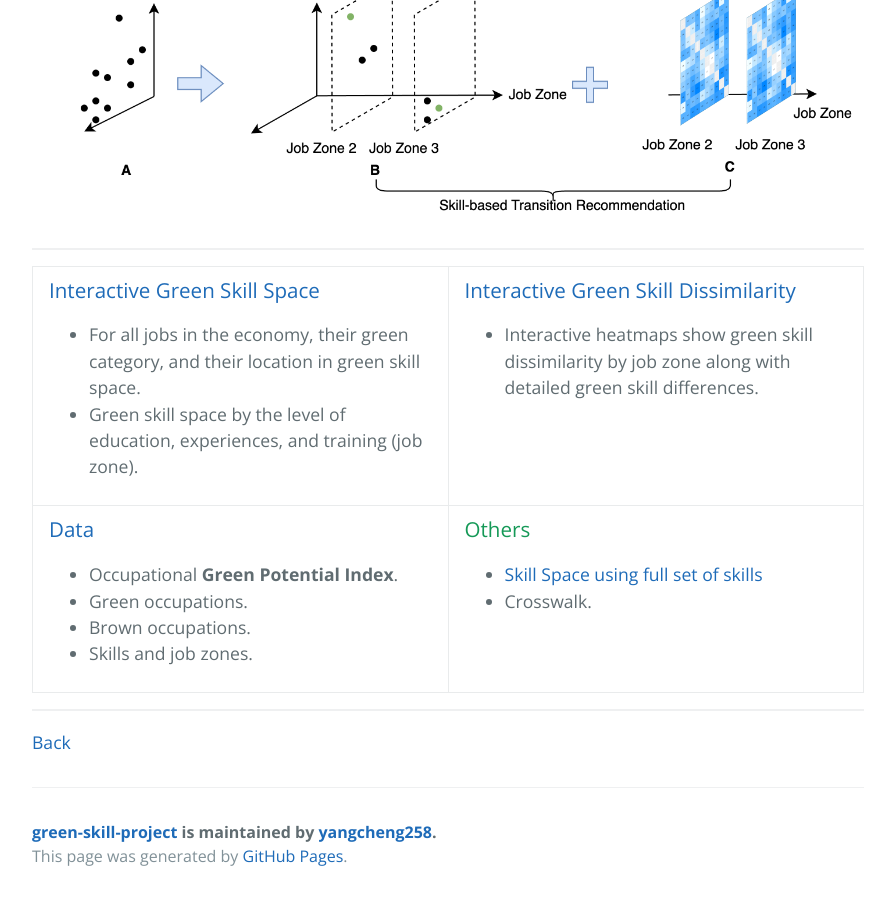
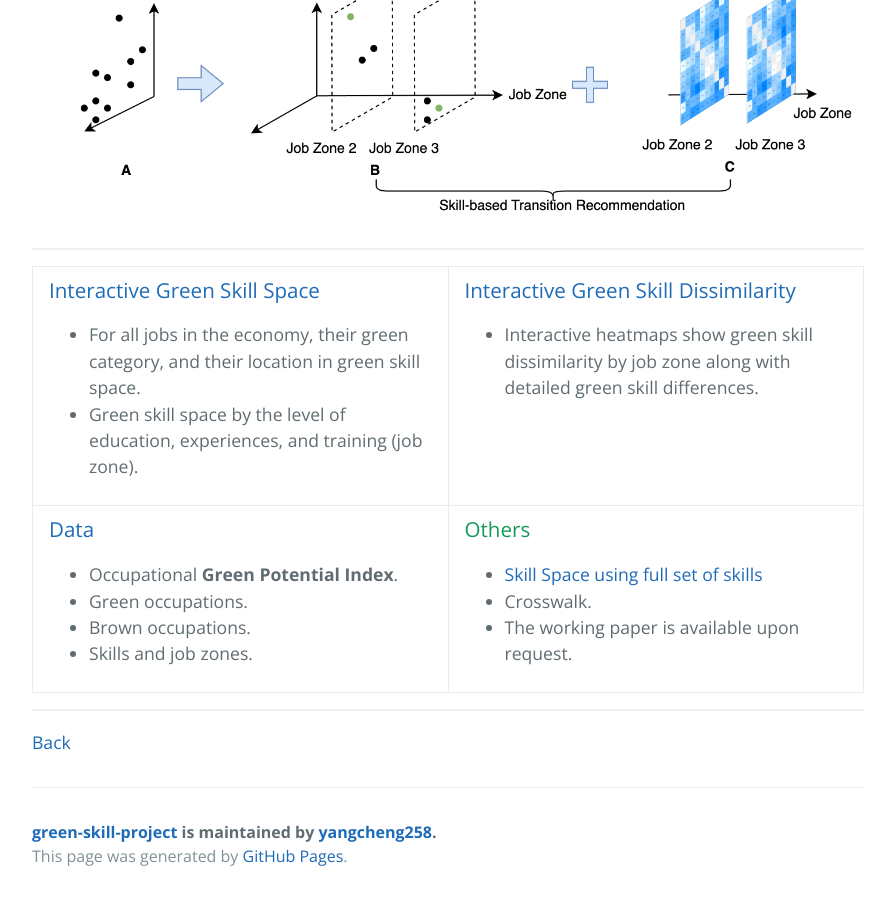
Before and after one commit to yangcheng258/green-skill-project, a Jekyll site: the page built from green-skill-based-recommendation-system/index.md, in a window 1280 px wide and 900 px high, scrolled down 1765 px. Shown: the whole window, without its empty margins (192-1087 px from the left). Built offline with Jekyll 4.4.1, drawn with Linux system fonts in a browser that asks for light colours.

Commit message:
Update index.md

```diff
--- a/green-skill-based-recommendation-system/index.md
+++ b/green-skill-based-recommendation-system/index.md
@@ -88,6 +88,7 @@ What are green skills? Identify green skill through LASSO regression.
       <ul>
         <li><a href="./assets/skillspace/AllSkillSpace_cluster_plot.html">Skill Space using full set of skills</a></li>
         <li>Crosswalk.</li>
+       <li>The working paper is available upon request.</li>
       </ul>
     </td>
   </tr>
```
